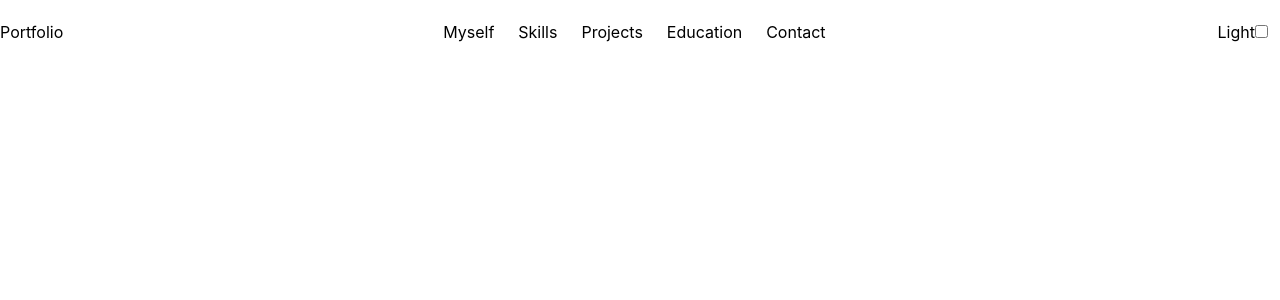
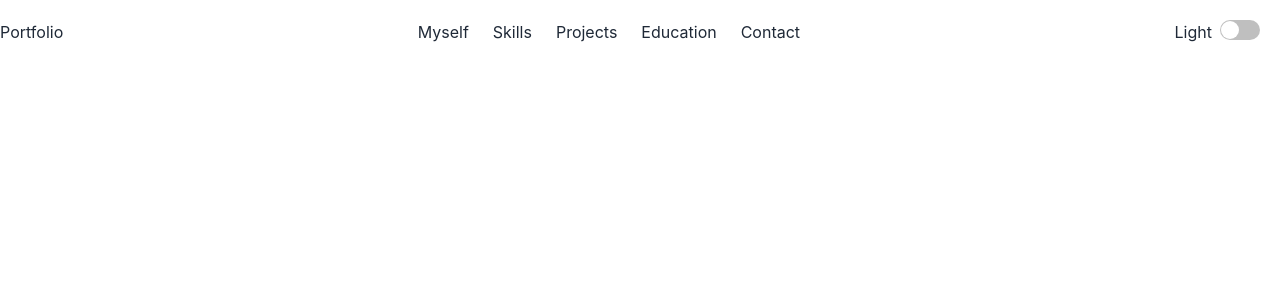
Before and after one commit to noman5945/Portfolio, a React (Create React App) app: page / in a window 1280 px wide. Shown: the top 300 px of the page. Built offline with nearby package versions, Linux system fonts and the light colour scheme.

Commit message:
theme changing done

```diff
--- a/package.json
+++ b/package.json
@@ -36,6 +36,7 @@
     ]
   },
   "devDependencies": {
+    "daisyui": "^3.6.3",
     "tailwindcss": "^3.3.3"
   }
 }
--- a/public/index.html
+++ b/public/index.html
@@ -1,5 +1,5 @@
 <!DOCTYPE html>
-<html lang="en">
+<html lang="en" data-theme="light">
   <head>
     <meta charset="utf-8" />
     <link rel="icon" href="%PUBLIC_URL%/favicon.ico" />
--- a/src/Sections/Header/Navbar/Navbar.js
+++ b/src/Sections/Header/Navbar/Navbar.js
@@ -12,8 +12,8 @@ const Navbar = () => {
   return (
     <div className="">
       <ul className=" hidden lg:flex flex-row">
-        {sections.map((section) => {
-          return <Items options={section}></Items>;
+        {sections.map((section, index) => {
+          return <Items key={index} options={section}></Items>;
         })}
       </ul>
     </div>
--- a/src/Sections/Header/SwitchTheme/SwitchTheme.css
+++ b/src/Sections/Header/SwitchTheme/SwitchTheme.css
@@ -0,0 +1,30 @@
+.switch {
+  position: relative;
+  display: inline-block;
+  width: 40px;
+  height: 20px;
+  background-color: rgba(0, 0, 0, 0.25);
+  border-radius: 20px;
+  transition: all 0.3s;
+}
+.switch::after {
+  content: "";
+  position: absolute;
+  width: 18px;
+  height: 18px;
+  border-radius: 50%;
+  background-color: white;
+  top: 1px;
+  left: 1px;
+  transition: all 0.3s;
+}
+
+.checkbox:checked + .switch::after {
+  left: 20px;
+}
+.checkbox:checked + .switch {
+  background-color: #7983ff;
+}
+.checkbox {
+  display: none;
+}
--- a/src/Sections/Header/SwitchTheme/SwitchTheme.js
+++ b/src/Sections/Header/SwitchTheme/SwitchTheme.js
@@ -1,13 +1,33 @@
-import React from "react";
+import React, { useState } from "react";
+import "./SwitchTheme.css";
 
 const SwitchTheme = () => {
-  const theme = "Light";
+  const [darkTheme, setdarkTheme] = useState(false);
+  const setDarkMode = () => {
+    document.querySelector("html").setAttribute("data-theme", "dark");
+  };
+  const setLightMode = () => {
+    document.querySelector("html").setAttribute("data-theme", "light");
+  };
+
+  const handleToggle = (event) => {
+    setdarkTheme(event.target.checked);
+    if (!darkTheme) {
+      setDarkMode();
+    } else {
+      setLightMode();
+    }
+  };
   return (
-    <div className="switch mx-3">
-      <label htmlFor="">
-        <span className="slider">{theme}</span>
-        <input type="checkbox" />
-      </label>
+    <div className="mx-5 text-center flex flex-row">
+      <p className=" mr-2">{darkTheme ? "Dark" : "Light"}</p>
+      <input
+        type="checkbox"
+        id="toggle"
+        className="checkbox"
+        onChange={handleToggle}
+      />
+      <label htmlFor="toggle" className="switch"></label>
     </div>
   );
 };
--- a/tailwind.config.js
+++ b/tailwind.config.js
@@ -4,5 +4,5 @@ module.exports = {
   theme: {
     extend: {},
   },
-  plugins: [],
+  plugins: [require("daisyui")],
 };
```
Also changed, not shown: 1 other file (tests, documents, lock files or other folders).
